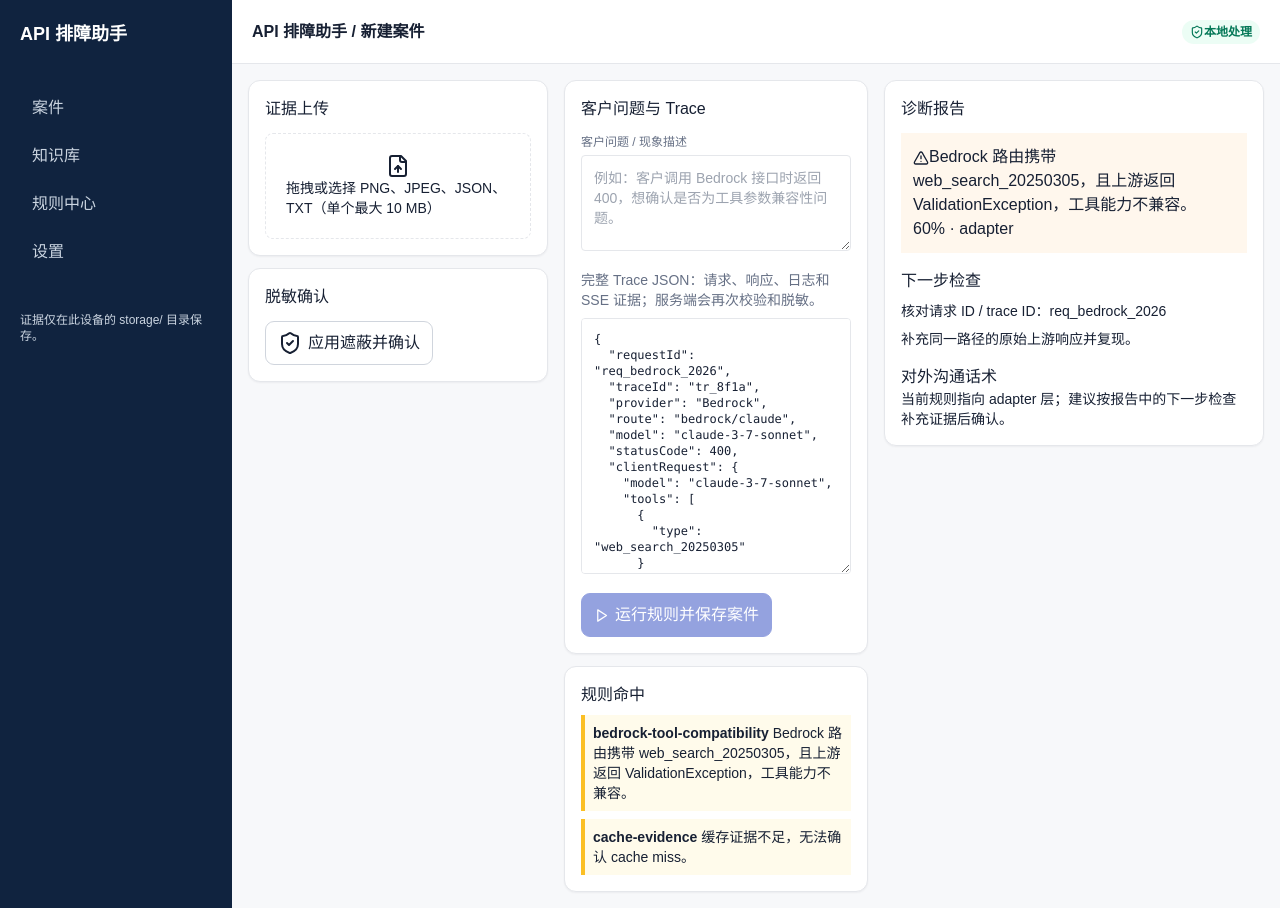
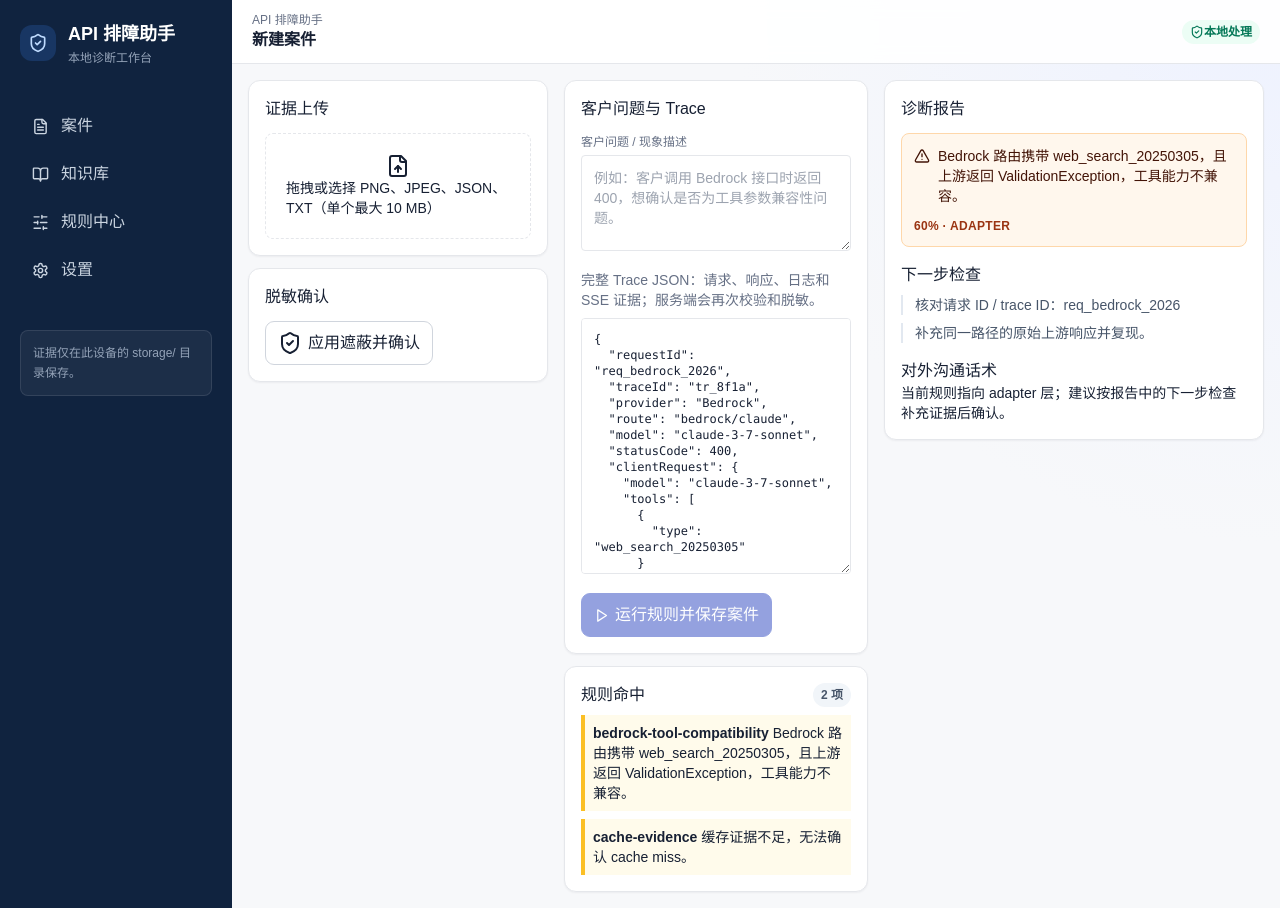
Before and after one commit to davent10086/api-diagnosis-workbench, a Next.js app: page /cases/new in a window 1280 px wide. Built offline with nearby package versions, Linux system fonts and the light colour scheme.

Commit message:
Improve frontend UI and animations
Polish the application shell, workbench feedback, diagnosis report, and evidence upload interactions while preserving reduced-motion accessibility.

```diff
--- a/src/app/globals.css
+++ b/src/app/globals.css
@@ -9,6 +9,7 @@
   background: #f7f8fa;
   color: #172033;
   font-family: Arial, "Microsoft YaHei", sans-serif;
+  background-image: radial-gradient(circle at top right, #eef2ff 0, transparent 34rem);
 }
 button,
 input,
@@ -24,6 +25,11 @@
   border: 1px solid #e5e7eb;
   border-radius: 12px;
   box-shadow: 0 1px 2px #1018280d;
+  transition: border-color 180ms ease, box-shadow 180ms ease, transform 180ms ease;
+}
+.panel:hover {
+  border-color: #d8def1;
+  box-shadow: 0 10px 24px #10182812;
 }
 .label {
   font-size: 12px;
@@ -46,13 +52,64 @@
   border: 1px solid #d0d5dd;
   background: #fff;
   cursor: pointer;
+  transition: background 160ms ease, border-color 160ms ease, box-shadow 160ms ease, transform 160ms ease;
+}
+.btn:hover:not(:disabled) {
+  transform: translateY(-1px);
+  box-shadow: 0 4px 10px #10182814;
+}
+.btn:active:not(:disabled) {
+  transform: translateY(0);
 }
 .btn-primary {
   background: #3d56c5;
   color: white;
   border-color: #3d56c5;
 }
+.btn-primary:hover:not(:disabled) {
+  background: #3048b3;
+  border-color: #3048b3;
+}
 .btn:disabled {
   opacity: 0.55;
   cursor: not-allowed;
 }
+input,
+textarea {
+  transition: border-color 160ms ease, box-shadow 160ms ease;
+}
+input:focus,
+textarea:focus {
+  outline: none;
+  border-color: #6074d6;
+  box-shadow: 0 0 0 3px #6074d633;
+}
+.animate-fade-up {
+  animation: fade-up 420ms ease both;
+}
+.animate-fade-up:nth-child(2) {
+  animation-delay: 60ms;
+}
+.animate-fade-up:nth-child(3) {
+  animation-delay: 120ms;
+}
+@keyframes fade-up {
+  from {
+    opacity: 0;
+    transform: translateY(8px);
+  }
+  to {
+    opacity: 1;
+    transform: translateY(0);
+  }
+}
+@media (prefers-reduced-motion: reduce) {
+  *,
+  *::before,
+  *::after {
+    animation-duration: 0.01ms !important;
+    animation-iteration-count: 1 !important;
+    scroll-behavior: auto !important;
+    transition-duration: 0.01ms !important;
+  }
+}
--- a/src/components/app-shell.tsx
+++ b/src/components/app-shell.tsx
@@ -1,26 +1,41 @@
 import Link from "next/link";
-import { ShieldCheck } from "lucide-react";
+import { BookOpen, FileText, Settings, ShieldCheck, SlidersHorizontal } from "lucide-react";
 
 const navigation = [
-  ["案件", "/cases"],
-  ["知识库", "/knowledge"],
-  ["规则中心", "/rules"],
-  ["设置", "/settings"],
+  ["案件", "/cases", FileText],
+  ["知识库", "/knowledge", BookOpen],
+  ["规则中心", "/rules", SlidersHorizontal],
+  ["设置", "/settings", Settings],
 ] as const;
 
 export function Shell({ children }: { children: React.ReactNode }) {
   return (
     <div className="min-h-screen md:grid md:grid-cols-[232px_1fr]">
       <aside className="bg-navy p-5 text-slate-300">
-        <b className="text-lg text-white">API 排障助手</b>
-        <nav className="mt-10 space-y-2">
-          {navigation.map(([name, href]) => (
-            <Link className="block rounded-lg px-3 py-2 hover:bg-white/10" href={href} key={href}>
+        <div className="flex items-center gap-3">
+          <div className="rounded-xl bg-blue-500/20 p-2 text-blue-200">
+            <ShieldCheck size={20} />
+          </div>
+          <div>
+            <b className="text-lg text-white">API 排障助手</b>
+            <p className="mt-0.5 text-xs text-slate-400">本地诊断工作台</p>
+          </div>
+        </div>
+        <nav className="mt-10 space-y-2" aria-label="主导航">
+          {navigation.map(([name, href, Icon]) => (
+            <Link
+              className="flex items-center gap-3 rounded-lg px-3 py-2 transition-colors hover:bg-white/10 hover:text-white"
+              href={href}
+              key={href}
+            >
+              <Icon size={17} />
               {name}
             </Link>
           ))}
         </nav>
-        <p className="mt-10 text-xs">证据仅在此设备的 storage/ 目录保存。</p>
+        <p className="mt-10 rounded-lg border border-white/10 bg-white/5 p-3 text-xs leading-5 text-slate-400">
+          证据仅在此设备的 storage/ 目录保存。
+        </p>
       </aside>
       <main>{children}</main>
     </div>
@@ -29,8 +44,11 @@
 
 export function Top({ title = "案件" }: { title?: string }) {
   return (
-    <header className="flex h-16 items-center justify-between border-b bg-white px-5">
-      <b>API 排障助手 / {title}</b>
+    <header className="sticky top-0 z-10 flex h-16 items-center justify-between border-b bg-white/90 px-5 backdrop-blur">
+      <div>
+        <p className="text-xs text-muted">API 排障助手</p>
+        <b>{title}</b>
+      </div>
       <span className="badge bg-emerald-50 text-emerald-700">
         <ShieldCheck size={14} />
         本地处理
--- a/src/components/workbench.tsx
+++ b/src/components/workbench.tsx
@@ -82,18 +82,25 @@
   return (
     <div>
       <div className="grid gap-4 p-4 xl:grid-cols-[300px_minmax(0,1fr)_380px]">
-        <section className="space-y-3">
-          <EvidenceUploader files={files} onChange={setFiles} />
+        <section className="animate-fade-up space-y-3">
+          <EvidenceUploader
+            files={files}
+            onChange={(nextFiles) => {
+              setFiles(nextFiles);
+              setSaved(false);
+            }}
+          />
           <RedactionPanel
             text={text}
             approved={approved}
             onApply={(value) => {
               setText(value);
               setApproved(true);
+              setSaved(false);
             }}
           />
         </section>
-        <section className="space-y-3">
+        <section className="animate-fade-up space-y-3">
           <TraceEditor
             value={text}
             customerQuestion={customerQuestion}
@@ -113,7 +120,9 @@
           />
           <FindingsPanel findings={findings} />
         </section>
-        <DiagnosisReport report={report} />
+        <div className="animate-fade-up">
+          <DiagnosisReport report={report} />
+        </div>
       </div>
     </div>
   );
--- a/src/components/workbench/diagnosis-report.tsx
+++ b/src/components/workbench/diagnosis-report.tsx
@@ -4,7 +4,10 @@
 export function FindingsPanel({ findings }: { findings: Finding[] }) {
   return (
     <section className="panel p-4">
-      <h2>规则命中</h2>
+      <div className="flex items-center justify-between">
+        <h2>规则命中</h2>
+        <span className="badge bg-slate-100 text-slate-600">{findings.length} 项</span>
+      </div>
       {findings.length === 0 ? (
         <p className="mt-2 text-sm text-muted">尚未命中规则。</p>
       ) : (
@@ -24,16 +27,18 @@
   return (
     <aside className="panel h-fit p-4">
       <h2>诊断报告</h2>
-      <div className="mt-3 bg-orange-50 p-3">
-        <AlertTriangle className="inline" size={16} />
-        {report.symptom}
-        <p>
+      <div className="mt-3 rounded-lg border border-orange-200 bg-orange-50 p-3 text-orange-950">
+        <div className="flex items-start gap-2">
+          <AlertTriangle className="mt-0.5 shrink-0" size={16} />
+          <p className="text-sm font-medium">{report.symptom}</p>
+        </div>
+        <p className="mt-3 text-xs font-semibold uppercase tracking-wide text-orange-800">
           {report.confidence}% · {report.fault_layer}
         </p>
       </div>
       <h3 className="mt-4">下一步检查</h3>
       {report.next_checks.map((item) => (
-        <p className="mt-2 text-sm" key={item}>
+        <p className="mt-2 border-l-2 border-slate-200 pl-3 text-sm text-slate-600" key={item}>
           {item}
         </p>
       ))}
--- a/src/components/workbench/evidence-uploader.tsx
+++ b/src/components/workbench/evidence-uploader.tsx
@@ -1,18 +1,37 @@
 "use client";
 
-import { DragEvent, useState } from "react";
+import { ChangeEvent, DragEvent, useState } from "react";
 import { FileUp, Trash2 } from "lucide-react";
 
 type Props = { files: File[]; onChange: (files: File[]) => void };
 const accepted = "image/png,image/jpeg,.json,.txt,text/plain,application/json";
+const MAX_BYTES = 10 * 1024 * 1024;
+const allowedTypes = new Set(["application/json", "text/plain", "image/png", "image/jpeg"]);
 
 export function EvidenceUploader({ files, onChange }: Props) {
   const [dragging, setDragging] = useState(false);
-  const addFiles = (next: File[]) => onChange([...files, ...next]);
+  const [error, setError] = useState("");
+  const addFiles = (next: File[]) => {
+    const invalid = next.find((file) => file.size === 0 || file.size > MAX_BYTES || !allowedTypes.has(file.type));
+    if (invalid) {
+      setError(
+        invalid.size === 0 || invalid.size > MAX_BYTES
+          ? "每个文件必须介于 1 B 和 10 MB 之间。"
+          : "只支持 JSON、TXT、PNG 和 JPEG 文件。",
+      );
+      return;
+    }
+    setError("");
+    onChange([...files, ...next]);
+  };
   const onDrop = (event: DragEvent<HTMLLabelElement>) => {
     event.preventDefault();
     setDragging(false);
     addFiles(Array.from(event.dataTransfer.files));
+  };
+  const onInputChange = (event: ChangeEvent<HTMLInputElement>) => {
+    addFiles(Array.from(event.target.files ?? []));
+    event.target.value = "";
   };
   return (
     <section className="panel p-4">
@@ -34,9 +53,14 @@
           multiple
           type="file"
           accept={accepted}
-          onChange={(event) => addFiles(Array.from(event.target.files ?? []))}
+          onChange={onInputChange}
         />
       </label>
+      {error && (
+        <p className="mt-2 text-sm text-red-700" role="alert">
+          {error}
+        </p>
+      )}
       {files.map((file) => (
         <p
           className="mt-2 flex justify-between rounded bg-slate-50 p-2 text-sm"
--- a/src/components/workbench/trace-editor.tsx
+++ b/src/components/workbench/trace-editor.tsx
@@ -44,9 +44,9 @@
         value={value}
         onChange={(event) => onChange(event.target.value)}
       />
-      <button disabled={!approved || saving} className="btn btn-primary mt-3" onClick={onRun}>
+      <button disabled={!approved || saving || saved} className="btn btn-primary mt-3" onClick={onRun}>
         <Play size={15} />
-        {saving ? "保存中…" : "运行规则并保存案件"}
+        {saving ? "保存中…" : saved ? "已保存" : "运行规则并保存案件"}
       </button>
       {error && (
         <p className="mt-2 text-sm text-red-700" role="alert">
```
